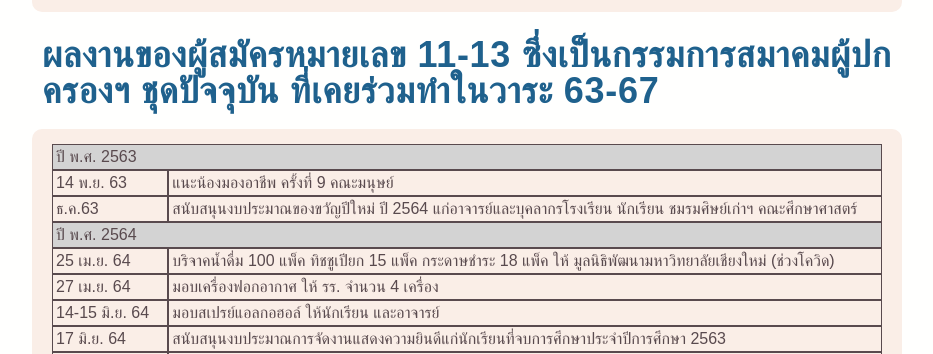
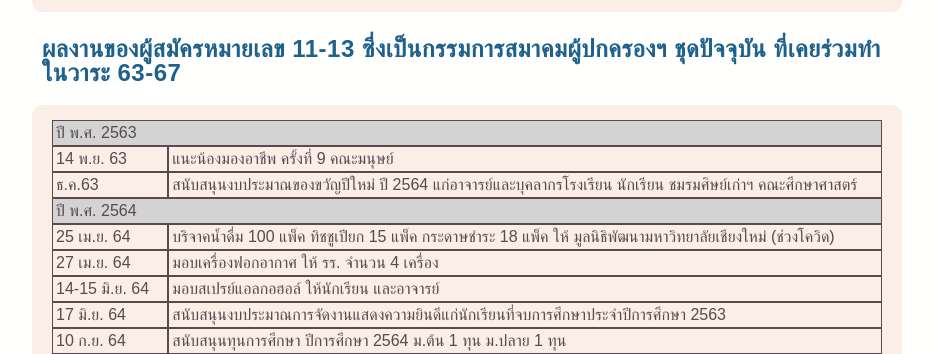
Before and after one commit to poylee/stcmualumniclub, a plain HTML site: page index.html in a window 1280 px wide. Shown: the part 746-1100 px from the top of the page, without its empty margins (173-1106 px from the left). Drawn offline with Linux system fonts and the light colour scheme.

Commit message:
Update index.html

```diff
--- a/index.html
+++ b/index.html
@@ -228,7 +228,7 @@
 		</section>
 		<section style="flex-flow: column;">
 			<div class="section-heading" style="text-align: left;">
-				<h2 style="color: #1F618D !important;">ผลงานของผู้สมัครหมายเลข 11-13 ซึ่งเป็นกรรมการสมาคมผู้ปกครองฯ ชุดปัจจุบัน ที่เคยร่วมทำในวาระ 63-67</h2>
+				<h2 style="color: #1F618D !important;font-size: 24px;">ผลงานของผู้สมัครหมายเลข 11-13 ซึ่งเป็นกรรมการสมาคมผู้ปกครองฯ ชุดปัจจุบัน ที่เคยร่วมทำในวาระ 63-67</h2>
 			</div>
 			<div class="card">
 				<table class="c13">
```
